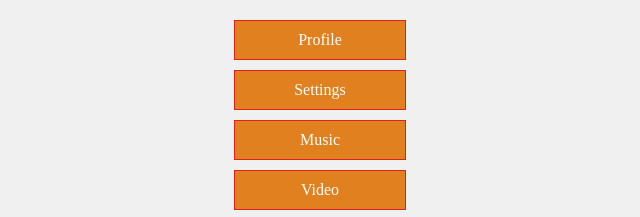
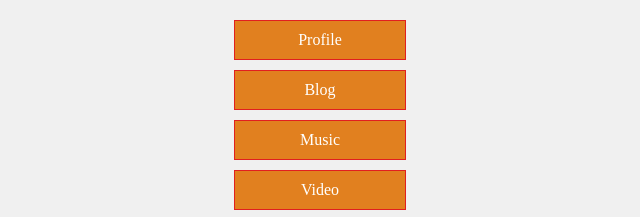
Before and after one commit to feng-wenke/homepages, a plain HTML site: page index.html in a window 1280 px wide. Shown: the part 281-498 px from the top of the page, 320-960 px from the left. Drawn offline with Linux system fonts and the light colour scheme.

Commit message:
Update index.html

```diff
--- a/index.html
+++ b/index.html
@@ -67,7 +67,7 @@
         <nav>
             <ul>
                 <li><a href="https://feng-wenke.github.io/profile">Profile</a></li>
-                <li><a href="https://feng-wenke.github.io/settings">Settings</a></li>
+                <li><a href="https://feng-wenke.github.io">Blog</a></li>
                 <li><a href="https://feng-wenke.github.io/musics">Music</a></li>
                 <li><a href="https://feng-wenke.github.io/video">Video</a></li>
                 <li><a href="https://feng-wenke.github.io/photo">Photo</a></li>
```
